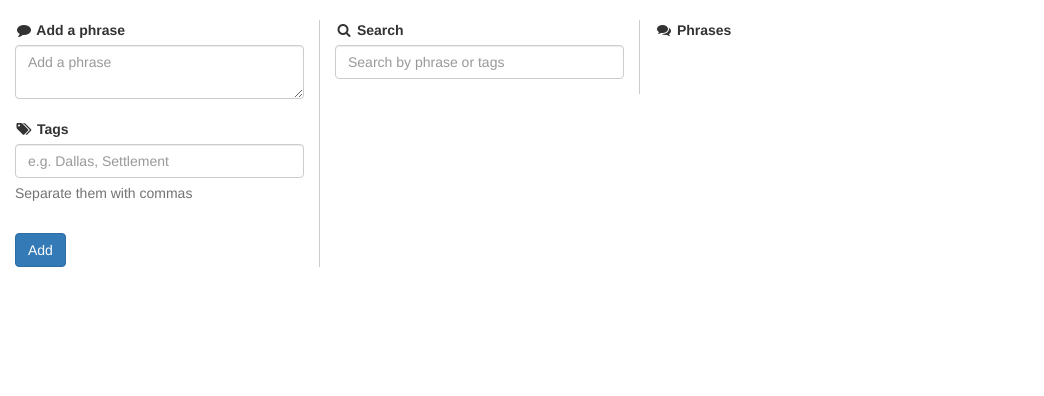
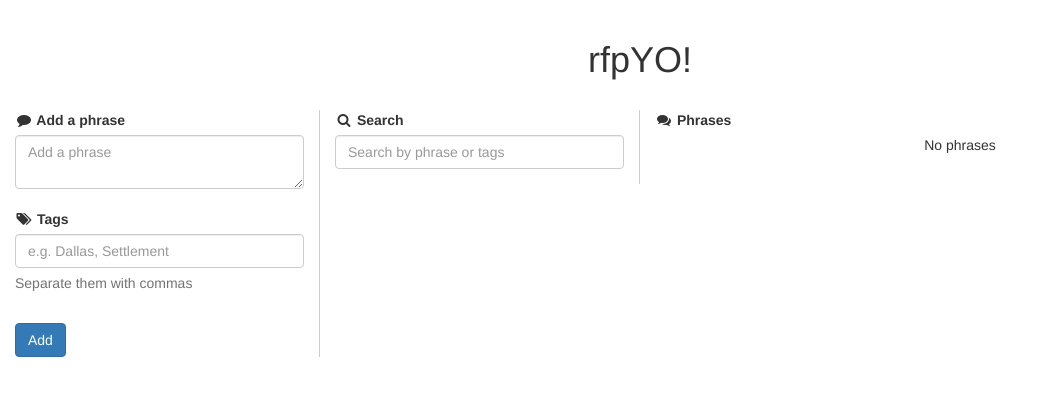
Before and after one commit to wbeard/rfpyo, a website: page app/index.html in a window 1280 px wide. Shown: the whole page, without its empty margins (0-1044 px from the left). Drawn offline with nearby package versions, Linux system fonts and the light colour scheme; files that its build step writes are made by us from their sources.

Commit message:
Ok, last commit for the night.

```diff
--- a/app/index.html
+++ b/app/index.html
@@ -30,6 +30,8 @@
 
 
         <div class="container-fluid main">
+            <h1 style="text-align: center">rfpYO!</h1>
+            <br />
             <div class="row">
                 <div class="col-lg-3 col-md-3 col-sm-3 col-xs-12" style="border-right: 1px solid #ccc">
                     <form ng-submit="addPhrase()">
@@ -60,8 +62,8 @@
                                     <i class="fa fa-fw fa-tag"></i> {{tag}}
                                 </span>
                             </div>
-                            <div ng-hide="phrases.length">No phrases</div>
                         </div>
+                        <div style="text-align:center;" ng-hide="phrases.length">No phrases</div>
                     </div>
                 </div>
             </div>
```
